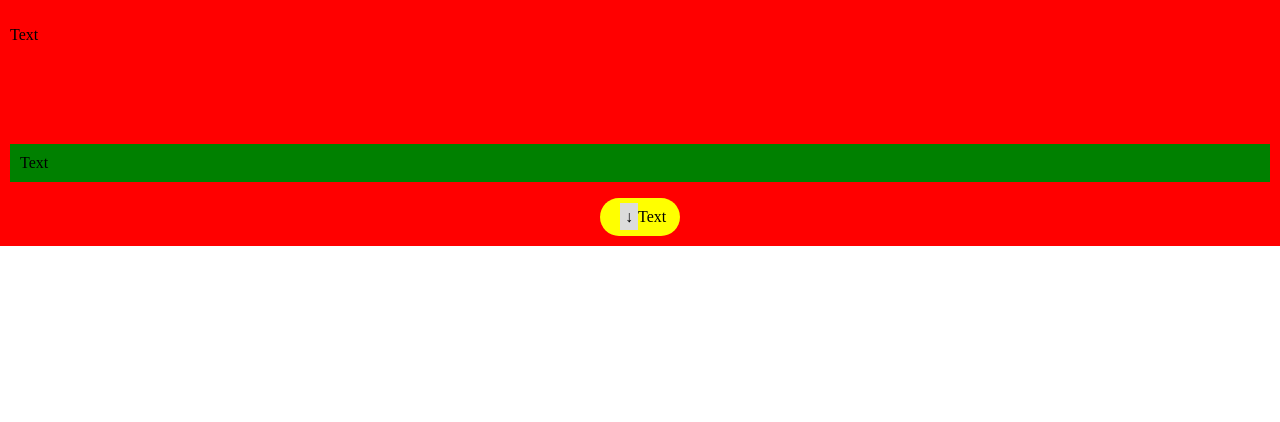
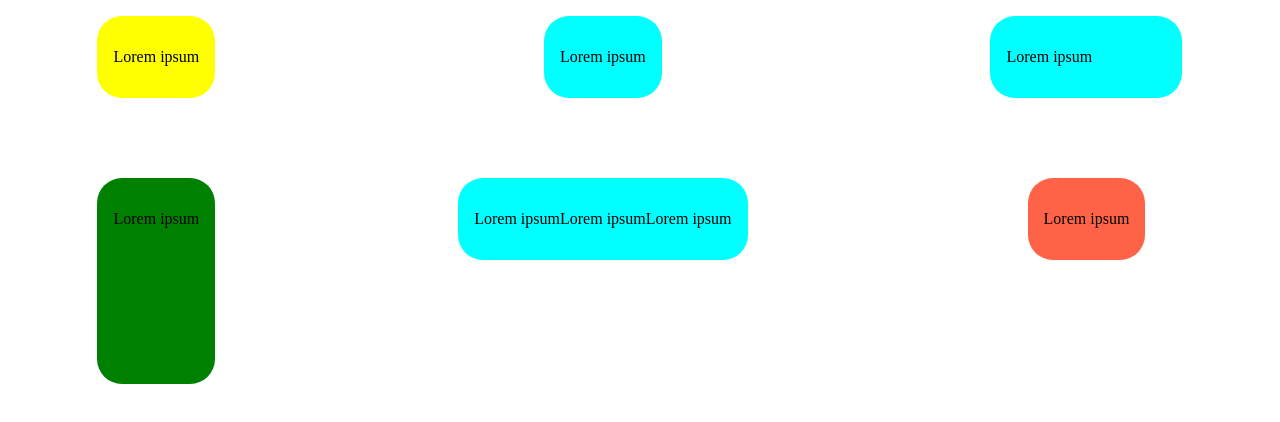
Before and after one commit to stefan-jieanu/tuts, a website built with Vite: page index.html in a window 1280 px wide. Built offline with nearby package versions, Linux system fonts and the light colour scheme.

Commit message:
final commit

```diff
--- a/index.html
+++ b/index.html
@@ -8,10 +8,28 @@
   </head>
   <body>
     <div id="app">
-      <div class="box">
-        <p>Text</p>
-        <p class="second">Text</p>
-        <p class="third">Text </p>
+      <div class="container">
+        <div class="box">
+          <p>Lorem ipsum</p>
+        </div>
+        <div class="box item3">
+          <p>Lorem ipsum</p>
+        </div>
+        <div class="box item1">
+          <p>Lorem ipsum</p>
+        </div>
+        <div class="box">
+          <p>Lorem ipsum</p>
+          <p>Lorem ipsum</p>
+          <p>Lorem ipsum</p>
+        </div>
+        <div class="box" style="width: 10rem;">
+          <p>Lorem ipsum</p>
+        </div>
+        <div class="box item2">
+          <p>Lorem ipsum</p>
+        </div>
+
       </div>
     </div>
     <script type="module" src="/main.js"></script>
--- a/main.js
+++ b/main.js
@@ -2,3 +2,14 @@ import './style.css'
 import javascriptLogo from './javascript.svg'
 import viteLogo from '/vite.svg'
 import { setupCounter } from './counter.js'
+
+function abc() {
+  a = 5;
+  b = a + 2;
+
+  console.log(b);
+}
+
+abc()
+var a;
+var b;
--- a/style.css
+++ b/style.css
@@ -6,33 +6,43 @@ body {
 
 }
 
-.box {
-  padding: 10px;
-  background-color: red;
-  /* padding-left: 50px; */
+.container {
+  display: flex;
+  height: 400px;
+  flex-direction: column;
+  align-items: center;
+  flex-wrap: wrap;
+  gap: 3rem;
+  /* justify-content: center; */
 }
 
-.box p.second {
-  /* margin: 10px; */
-  /* margin-left: 50px; */
-  margin-top: 100px;
-  padding: 10px;
-  background-color: green;
+@media screen and (max-width: 700px) {
+  .container {
+    flex-direction: column;
+  }
 }
 
-.third {
-  padding: 10px;
+.box {
+  padding: 1rem;
+  margin: 1rem;
   border-radius: 25px;
-  background-color: yellow;
-
-  width: 60px;
-  margin: auto;
-
+  background-color: aqua;
+  height: fit-content;
+  display: flex;
 }
 
-.third::before {
-  content: "\2193";
-  margin-left: 10px;
-  background-color: gainsboro;
-  padding: 5px;
+.box.item1 {
+  background-color: green;
+  flex-grow: 4;
+  order: -1;
 }
+
+.box.item2 {
+  background-color: tomato;
+  order: 2;
+}
+
+.box.item3 {
+  background-color: yellow;
+  order: -2;
+}
```
